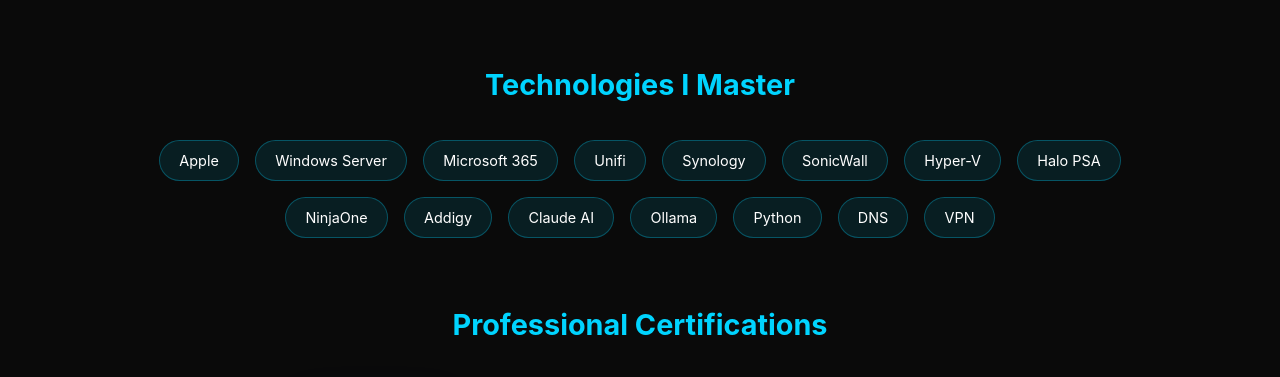
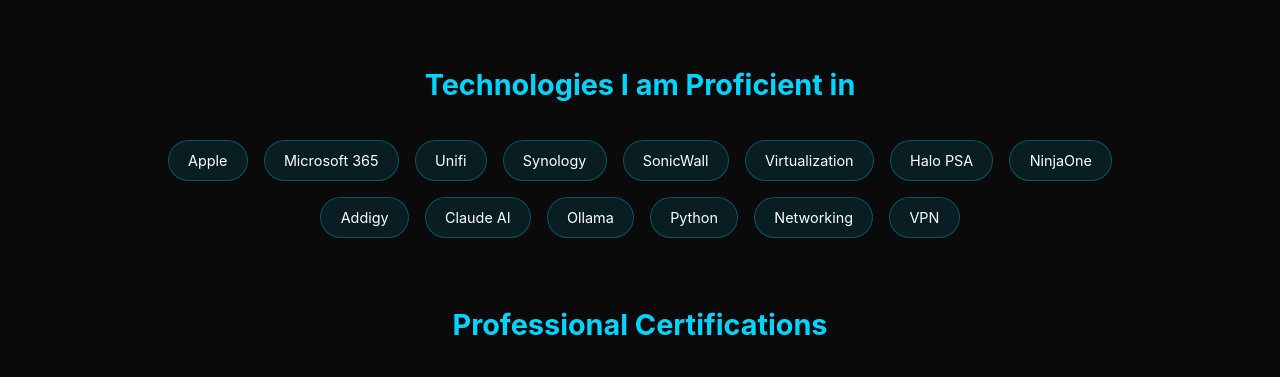
Before and after one commit to DaryllGomas/BigPicSolutions, a plain HTML site: page index.html in a window 1280 px wide. Shown: the part 1947-2324 px from the top of the page. Drawn offline with Linux system fonts and the light colour scheme.

Commit message:
Tweaks to index

```diff
--- a/index.html
+++ b/index.html
@@ -851,22 +851,21 @@
 
         <!-- Technology Stack -->
         <div class="tech-stack">
-            <h3>Technologies I Master</h3>
+            <h3>Technologies I am Proficient in</h3>
             <div class="tech-badges">
                 <span class="tech-badge">Apple</span>
-                <span class="tech-badge">Windows Server</span>
                 <span class="tech-badge">Microsoft 365</span>
                 <span class="tech-badge">Unifi</span>
                 <span class="tech-badge">Synology</span>
                 <span class="tech-badge">SonicWall</span>
-                <span class="tech-badge">Hyper-V</span>
+                <span class="tech-badge">Virtualization</span>
                 <span class="tech-badge">Halo PSA</span>
                 <span class="tech-badge">NinjaOne</span>
                 <span class="tech-badge">Addigy</span>
                 <span class="tech-badge">Claude AI</span>
                 <span class="tech-badge">Ollama</span>
                 <span class="tech-badge">Python</span>
-                <span class="tech-badge">DNS</span>
+                <span class="tech-badge">Networking</span>
                 <span class="tech-badge">VPN</span>
             </div>
         </div>
@@ -886,12 +885,12 @@
 
     <!-- Services Section -->
     <section class="services fade-in" id="services">
-        <h2 class="section-title">Our Services</h2>
+        <h2 class="section-title">My Services</h2>
         <div class="services-grid">
             <div class="service-card">
                 <div class="service-icon">🔒</div>
                 <h3 class="service-title">Cybersecurity & Recovery</h3>
-                <p>Ransomware recovery specialist. I've rescued and restored company data, rebuilt cloud infrastructure, and implemented bulletproof security protocols. Your data's safety is our priority.</p>
+                <p>Ransomware recovery specialist. I've rescued and restored company data, rebuilt cloud infrastructure, and implemented bulletproof security protocols. Your data's safety is my priority.</p>
             </div>
             <div class="service-card">
                 <div class="service-icon">☁️</div>
```
Also changed, not shown: 6 other files.
